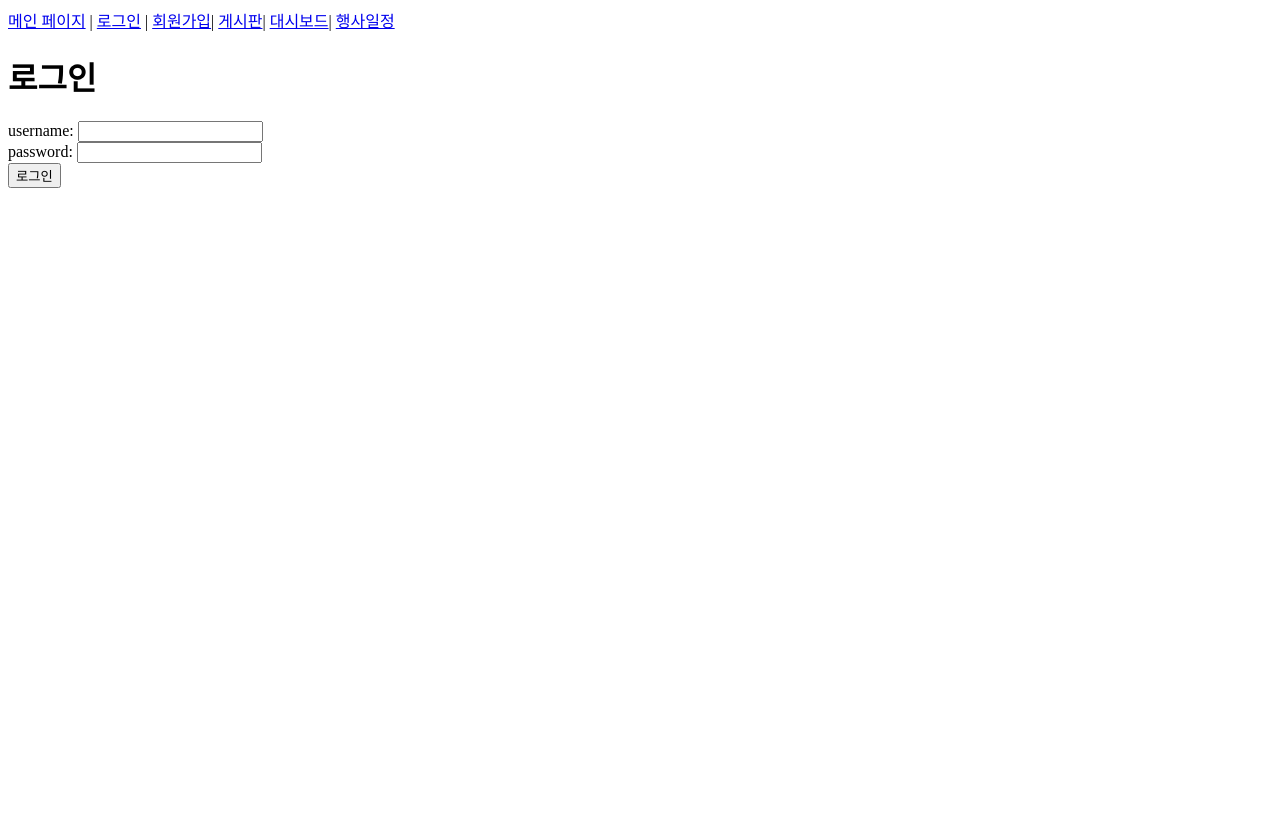
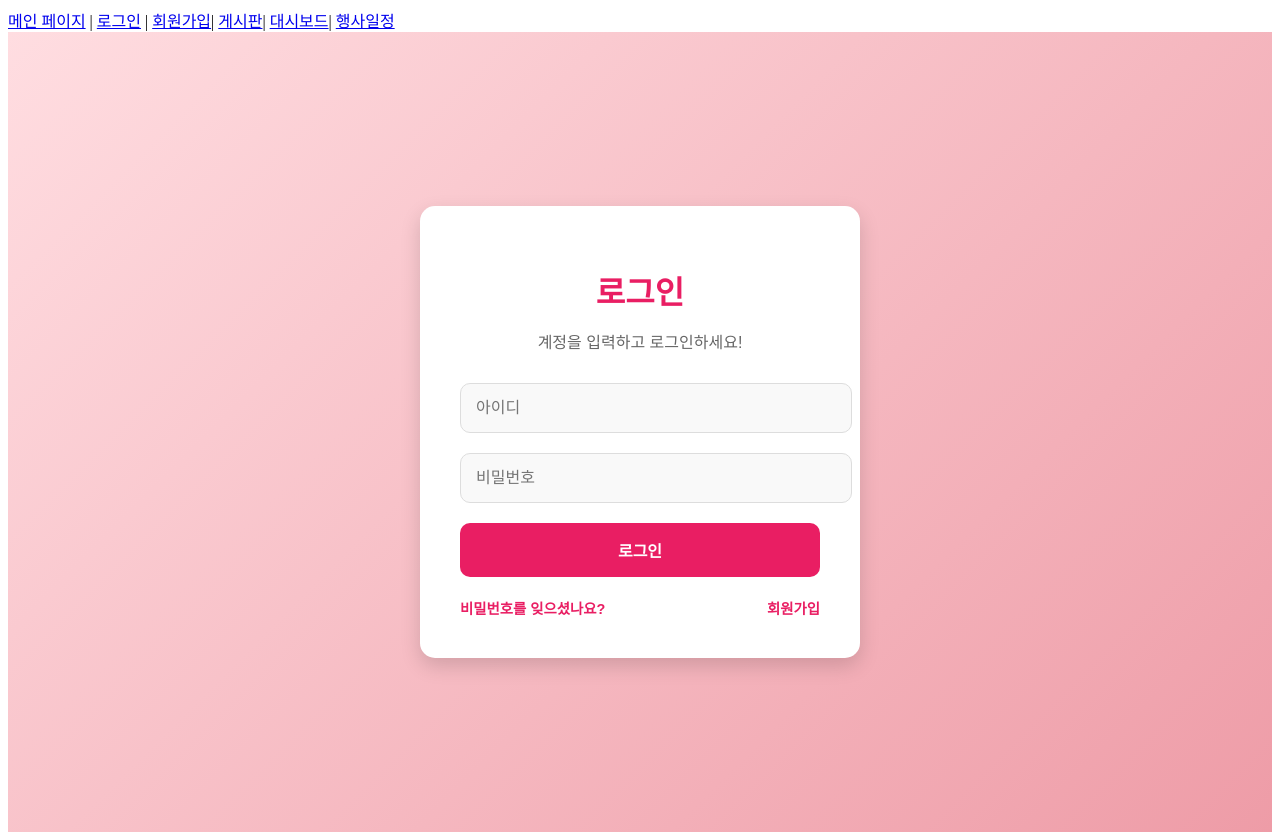
Before and after one commit to Minsang0130/Newstival, a Vue app in the folder frontend/: page /login in a window 1280 px wide. Before the commit the page ends 800 px from the top, so only its background shows below. Built offline with nearby package versions, Linux system fonts and the light colour scheme; no server answers.

Commit message:
로그인, 회원가입 화면 css추가

```diff
--- a/frontend/src/views/LoginView.vue
+++ b/frontend/src/views/LoginView.vue
@@ -1,51 +1,237 @@
-<script setup>
-import { ref } from 'vue'
-import { useUserStore } from '@/stores/user'
-const store = useUserStore()
-
-// 1. username, password 를 변수에 저장
-//   -> 변수와 html input 태그를 양방향 바인딩
-// JS 내부에서만 쓴다면 아래와 같이 선언
-// let username = "test"
-
-// 화면에 반영 + 변경 시 화면을 다시 그려야 한다면
-//    ref 로 선언 및 정의
-const username = ref('')
-const password = ref('')
-
-const logIn = function () {
-  // console.log(username.value, password.value)
-  // 서버로 요청을 보내도록 코드를 작성
-  const payload = {
-    username: username.value,
-    password: password.value
-  }
-  store.logIn(payload)
-}
-</script>
-
 <template>
-  <div>
-    <h1>로그인</h1>
-    <!-- form 태그의 submit 이벤트: 자동으로 새로고침이 발생 -->
-    <!-- @submit.prevent: 새로고침 이벤트 막아줌 -->
-    <!-- prevent: 추가적인 이벤트를 막아주는 역할(preventDefault 와 같다) -->
-    <form @submit.prevent="logIn">
-      <div>
-        <label for="username">username: </label>
-        <!-- v-model: JS 변수와 html 쪽을 -->
-        <!--      양방향으로 연결해주는 역할 -->
-        <input type="text" id="username" v-model="username">
+  <div class="login-container">
+    <div class="login-box">
+      <h1 class="login-title">로그인</h1>
+      <p class="login-subtitle">계정을 입력하고 로그인하세요!</p>
+      <form @submit.prevent="logIn">
+        <div class="form-group">
+          <input
+            type="text"
+            v-model="username"
+            class="form-input animate-input"
+            placeholder="아이디"
+          />
+        </div>
+        <div class="form-group">
+          <input
+            type="password"
+            v-model="password"
+            class="form-input animate-input"
+            placeholder="비밀번호"
+          />
+        </div>
+        <button type="submit" class="login-button animate-button">로그인</button>
+      </form>
+      <div class="login-links animate-links">
+        <a href="#" class="forgot-link">비밀번호를 잊으셨나요?</a>
+        <a href="/signup" class="signup-link">회원가입</a>
       </div>
-
-      <div>
-        <label for="password">password: </label>
-        <input type="password" id="password" v-model="password">
-      </div>
-
-      <input type="submit" value="로그인">
-    </form>
+    </div>
   </div>
 </template>
 
-<style scoped></style>
+<script setup>
+import { ref } from 'vue';
+import { useUserStore } from '@/stores/user';
+
+const store = useUserStore();
+
+const username = ref('');
+const password = ref('');
+
+const logIn = function () {
+  const payload = {
+    username: username.value,
+    password: password.value,
+  };
+  store.logIn(payload);
+};
+</script>
+
+<style scoped>
+/* 전체 컨테이너 */
+.login-container {
+  display: flex;
+  justify-content: center;
+  align-items: center;
+  height: 100vh;
+  background: linear-gradient(135deg, #ffdde1, #ee9ca7);
+  font-family: 'Noto Sans KR', sans-serif;
+  overflow: hidden;
+  animation: fadeInBackground 2s ease-in-out;
+}
+
+/* 로그인 박스 */
+.login-box {
+  background: #ffffff;
+  padding: 40px;
+  border-radius: 15px;
+  box-shadow: 0 8px 20px rgba(0, 0, 0, 0.15);
+  text-align: center;
+  width: 360px;
+  animation: scaleIn 1s ease-in-out;
+}
+
+/* 제목 */
+.login-title {
+  font-size: 2rem;
+  font-weight: bold;
+  color: #e91e63;
+  margin-bottom: 10px;
+  animation: slideInDown 1s ease-out;
+}
+
+.login-subtitle {
+  font-size: 1rem;
+  color: #666;
+  margin-bottom: 30px;
+  animation: slideInDown 1.5s ease-out;
+}
+
+/* 입력 필드 */
+.form-group {
+  margin-bottom: 20px;
+}
+
+.form-input {
+  width: 100%; /* 버튼과 동일한 크기로 맞춤 */
+  padding: 15px;
+  font-size: 1rem;
+  border: 1px solid #ddd;
+  border-radius: 10px;
+  background: #f9f9f9;
+  outline: none;
+  transition: all 0.3s ease;
+}
+
+.form-input:focus {
+  border-color: #e91e63;
+  background: #ffffff;
+  box-shadow: 0 0 5px rgba(233, 30, 99, 0.3);
+}
+
+.animate-input {
+  animation: fadeIn 1s ease-in-out;
+}
+
+/* 버튼 */
+.login-button {
+  background: #e91e63;
+  color: #ffffff;
+  font-size: 1rem;
+  font-weight: bold;
+  border: none;
+  border-radius: 10px;
+  padding: 15px;
+  width: 100%; /* 입력 칸과 동일한 크기 */
+  cursor: pointer;
+  transition: background 0.3s, transform 0.2s;
+}
+
+.login-button:hover {
+  background: #d81b60;
+  transform: translateY(-2px);
+}
+
+.login-button:active {
+  transform: scale(0.98);
+}
+
+.animate-button {
+  animation: bounceIn 1.5s ease;
+}
+
+/* 링크 */
+.login-links {
+  margin-top: 20px;
+  font-size: 0.9rem;
+  color: #666;
+  display: flex;
+  justify-content: space-between;
+  animation: fadeInUp 2s ease;
+}
+
+.forgot-link,
+.signup-link {
+  color: #e91e63;
+  text-decoration: none;
+  font-weight: bold;
+  transition: color 0.3s;
+}
+
+.forgot-link:hover,
+.signup-link:hover {
+  color: #d81b60;
+}
+
+/* 애니메이션 키프레임 */
+@keyframes fadeInBackground {
+  0% {
+    opacity: 0;
+    transform: scale(1.05);
+  }
+  100% {
+    opacity: 1;
+    transform: scale(1);
+  }
+}
+
+@keyframes scaleIn {
+  0% {
+    transform: scale(0.8);
+    opacity: 0;
+  }
+  100% {
+    transform: scale(1);
+    opacity: 1;
+  }
+}
+
+@keyframes slideInDown {
+  0% {
+    transform: translateY(-30px);
+    opacity: 0;
+  }
+  100% {
+    transform: translateY(0);
+    opacity: 1;
+  }
+}
+
+@keyframes fadeIn {
+  0% {
+    opacity: 0;
+    transform: translateY(10px);
+  }
+  100% {
+    opacity: 1;
+    transform: translateY(0);
+  }
+}
+
+@keyframes fadeInUp {
+  0% {
+    opacity: 0;
+    transform: translateY(30px);
+  }
+  100% {
+    opacity: 1;
+    transform: translateY(0);
+  }
+}
+
+@keyframes bounceIn {
+  0% {
+    transform: scale(0.9);
+    opacity: 0.8;
+  }
+  50% {
+    transform: scale(1.1);
+    opacity: 1;
+  }
+  100% {
+    transform: scale(1);
+    opacity: 1;
+  }
+}
+</style>
--- a/frontend/src/views/SignupView.vue
+++ b/frontend/src/views/SignupView.vue
@@ -1,48 +1,227 @@
+<template>
+  <div class="signup-container">
+    <div class="signup-box">
+      <h1 class="signup-title">회원가입</h1>
+      <p class="signup-subtitle">계정을 생성하고 서비스를 이용하세요!</p>
+      <form @submit.prevent="signUp">
+        <div class="form-group">
+          <input
+            type="text"
+            v-model="username"
+            class="form-input animate-input"
+            placeholder="아이디"
+          />
+        </div>
+        <div class="form-group">
+          <input
+            type="password"
+            v-model="password1"
+            class="form-input animate-input"
+            placeholder="비밀번호"
+          />
+        </div>
+        <div class="form-group">
+          <input
+            type="password"
+            v-model="password2"
+            class="form-input animate-input"
+            placeholder="비밀번호 확인"
+          />
+        </div>
+        <button type="submit" class="signup-button animate-button">회원가입</button>
+      </form>
+      <div class="signup-links animate-links">
+        <p>이미 계정이 있으신가요?</p>
+        <a href="/login" class="login-link">로그인</a>
+      </div>
+    </div>
+  </div>
+</template>
+
 <script setup>
-import { ref } from 'vue'
-import { useUserStore } from '@/stores/user'
+import { ref } from 'vue';
+import { useUserStore } from '@/stores/user';
 
-const store = useUserStore()
+const store = useUserStore();
 
-const username = ref(null)
-const password1 = ref(null)
-const password2 = ref(null)
+const username = ref('');
+const password1 = ref('');
+const password2 = ref('');
 
-const signUp = function() {
+const signUp = function () {
   const payload = {
     username: username.value,
     password1: password1.value,
-    password2: password2.value
-  }
-  store.signUp(payload)
+    password2: password2.value,
+  };
+  store.signUp(payload);
+};
+</script>
+
+<style scoped>
+/* 전체 컨테이너 */
+.signup-container {
+  display: flex;
+  justify-content: center;
+  align-items: center;
+  height: 100vh;
+  background: linear-gradient(135deg, #d4fc79, #96e6a1);
+  font-family: 'Noto Sans KR', sans-serif;
+  overflow: hidden;
+  animation: fadeInBackground 2s ease-in-out;
 }
 
-</script>
+/* 회원가입 박스 */
+.signup-box {
+  background: #ffffff;
+  padding: 40px;
+  border-radius: 15px;
+  box-shadow: 0 8px 20px rgba(0, 0, 0, 0.15);
+  text-align: center;
+  width: 400px;
+  animation: scaleIn 1s ease-in-out;
+}
 
-<template>
-  <div>
-    <h1>회원가입</h1>
-    <form @submit.prevent="signUp">
-      <div>
-        <label for="username">username: </label>
-        <input type="text" id="username" v-model="username">
-      </div>
+/* 제목 */
+.signup-title {
+  font-size: 2rem;
+  font-weight: bold;
+  color: #4caf50;
+  margin-bottom: 10px;
+}
 
-      <div>
-        <label for="password1">password1: </label>
-        <input type="password" id="password1" v-model="password1">
-      </div>
+.signup-subtitle {
+  font-size: 1rem;
+  color: #666;
+  margin-bottom: 30px;
+}
 
-      <div>
-        <label for="password2">password2: </label>
-        <input type="password" id="password2" v-model="password2">
-      </div>
+/* 입력 필드 */
+.form-group {
+  margin-bottom: 20px;
+}
 
-      <input type="submit" value="회원가입">
-    </form>
-  </div>
-</template>
+.form-input {
+  width: 100%;
+  padding: 15px;
+  font-size: 1rem;
+  border: 1px solid #ddd;
+  border-radius: 10px;
+  background: #f9f9f9;
+  outline: none;
+  transition: all 0.3s ease;
+}
 
-<style scoped>
+.form-input:focus {
+  border-color: #4caf50;
+  background: #ffffff;
+  box-shadow: 0 0 5px rgba(76, 175, 80, 0.3);
+}
 
+.animate-input {
+  animation: fadeIn 1s ease-in-out;
+}
+
+/* 버튼 */
+.signup-button {
+  background: #4caf50;
+  color: #ffffff;
+  font-size: 1rem;
+  font-weight: bold;
+  border: none;
+  border-radius: 10px;
+  padding: 15px;
+  width: 100%;
+  cursor: pointer;
+  transition: background 0.3s, transform 0.2s;
+}
+
+.signup-button:hover {
+  background: #43a047;
+  transform: translateY(-2px);
+}
+
+.signup-button:active {
+  transform: scale(0.98);
+}
+
+.animate-button {
+  animation: bounceIn 1.5s ease;
+}
+
+/* 링크 */
+.signup-links {
+  margin-top: 20px;
+  font-size: 0.9rem;
+  color: #666;
+  display: flex;
+  justify-content: center;
+  align-items: center;
+  gap: 5px;
+}
+
+.signup-links p {
+  margin: 0;
+  color: #666;
+}
+
+.login-link {
+  color: #4caf50;
+  text-decoration: none;
+  font-weight: bold;
+  transition: color 0.3s;
+}
+
+.login-link:hover {
+  color: #388e3c;
+}
+
+/* 애니메이션 */
+@keyframes fadeInBackground {
+  0% {
+    opacity: 0;
+    transform: scale(1.05);
+  }
+  100% {
+    opacity: 1;
+    transform: scale(1);
+  }
+}
+
+@keyframes scaleIn {
+  0% {
+    transform: scale(0.8);
+    opacity: 0;
+  }
+  100% {
+    transform: scale(1);
+    opacity: 1;
+  }
+}
+
+@keyframes fadeIn {
+  0% {
+    opacity: 0;
+    transform: translateY(10px);
+  }
+  100% {
+    opacity: 1;
+    transform: translateY(0);
+  }
+}
+
+@keyframes bounceIn {
+  0% {
+    transform: scale(0.9);
+    opacity: 0.8;
+  }
+  50% {
+    transform: scale(1.1);
+    opacity: 1;
+  }
+  100% {
+    transform: scale(1);
+    opacity: 1;
+  }
+}
 </style>
```
